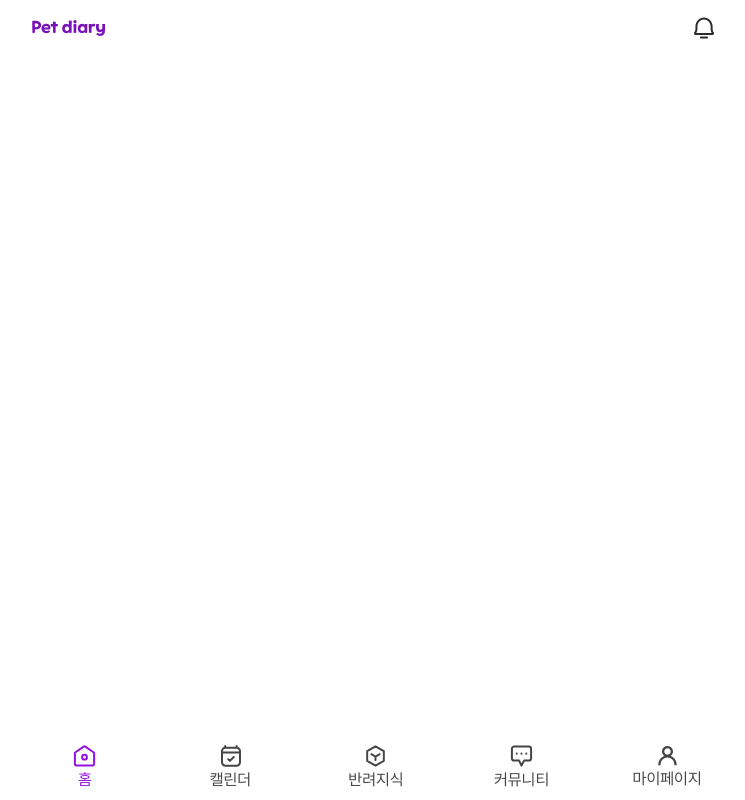
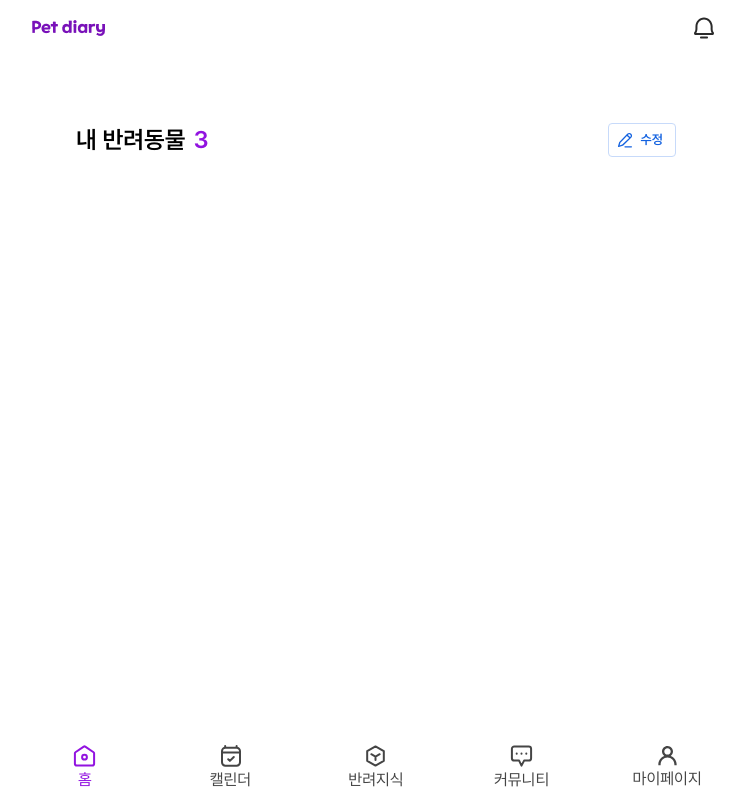
Before and after one commit to petD-ary/petDiary, a Next.js app: page / in a window 1280 px wide. Shown: the whole page, without its empty margins (264-1009 px from the left). Built offline with nearby package versions, Linux system fonts and the light colour scheme.

Commit message:
feat:home header

```diff
--- a/app/(home)/page.tsx
+++ b/app/(home)/page.tsx
@@ -5,6 +5,8 @@ import Walk from '@/components/Main/Walk';
 import { useEffect, useState } from 'react';
 import { useRecoilState } from 'recoil';
 import { petInfoState } from '@/recoil/Main/atoms';
+import Heading from '@/components/Heading';
+import { MainAnimalHeader } from '@/components/Heading/TypeHeader';
 
 export default function Home() {
   const [petInfo, setPetInfo] = useRecoilState(petInfoState);
@@ -12,5 +14,30 @@ export default function Home() {
     setPetInfo({ name: '김콩', born: '1,004', together: '1,004' });
   }, []);
 
-  return <div className='max-w-[1500px] min-w-[300px] mx-auto p-14'></div>;
+  return (
+    <div className='max-w-[1500px] min-w-[300px] mx-auto p-14'>
+      <MainAnimalHeader />
+      {/* main header
+       - animal count
+      - edit btn
+      */}
+      {/* main profile
+       - profile
+      - name
+      - birth
+      - born
+      - together
+      */}
+      {/* location
+       - my location title
+      - location name
+      */}
+      {/* weather & walk state
+      - title
+      - walk state? ! icon
+      - weather & walk state
+      - icon
+      */}
+    </div>
+  );
 }
--- a/app/components/Heading/TypeHeader.tsx
+++ b/app/components/Heading/TypeHeader.tsx
@@ -7,6 +7,8 @@ import IconX from '@/assets/images/Icon-x.svg';
 import IconBell from '@/assets/images/Icon-bell.svg';
 import IconLeft from '@/assets/images/icon-left.svg';
 import IconSearch from '@/assets/images/icon-search.svg';
+import IconEdit from '@/assets/images/icon-edit.svg';
+import { Caption, Title } from '../Typography/TypographyList';
 
 //Close
 export const CloseHeader = () => (
@@ -85,3 +87,22 @@ export const LogoHeader = () => {
     </div>
   );
 };
+
+//main
+export const MainAnimalHeader = () => {
+  const count = 3;
+  return (
+    <div className='header'>
+      <div className='flex gap-2 '>
+        <div className={`${Title.title2}`}>내 반려동물</div>
+        <div className={`text-primary-500 ${Title.title2}`}>{count}</div>
+      </div>
+      <div
+        className={`py-2 pl-2 pr-3 flex items-center gap-2 border border-secondary-100 rounded ${Caption.caption1} text-secondary-500 `}
+      >
+        <IconEdit />
+        수정
+      </div>
+    </div>
+  );
+};
```
Also changed, not shown: app/assets/images/icon-edit.svg (added).
